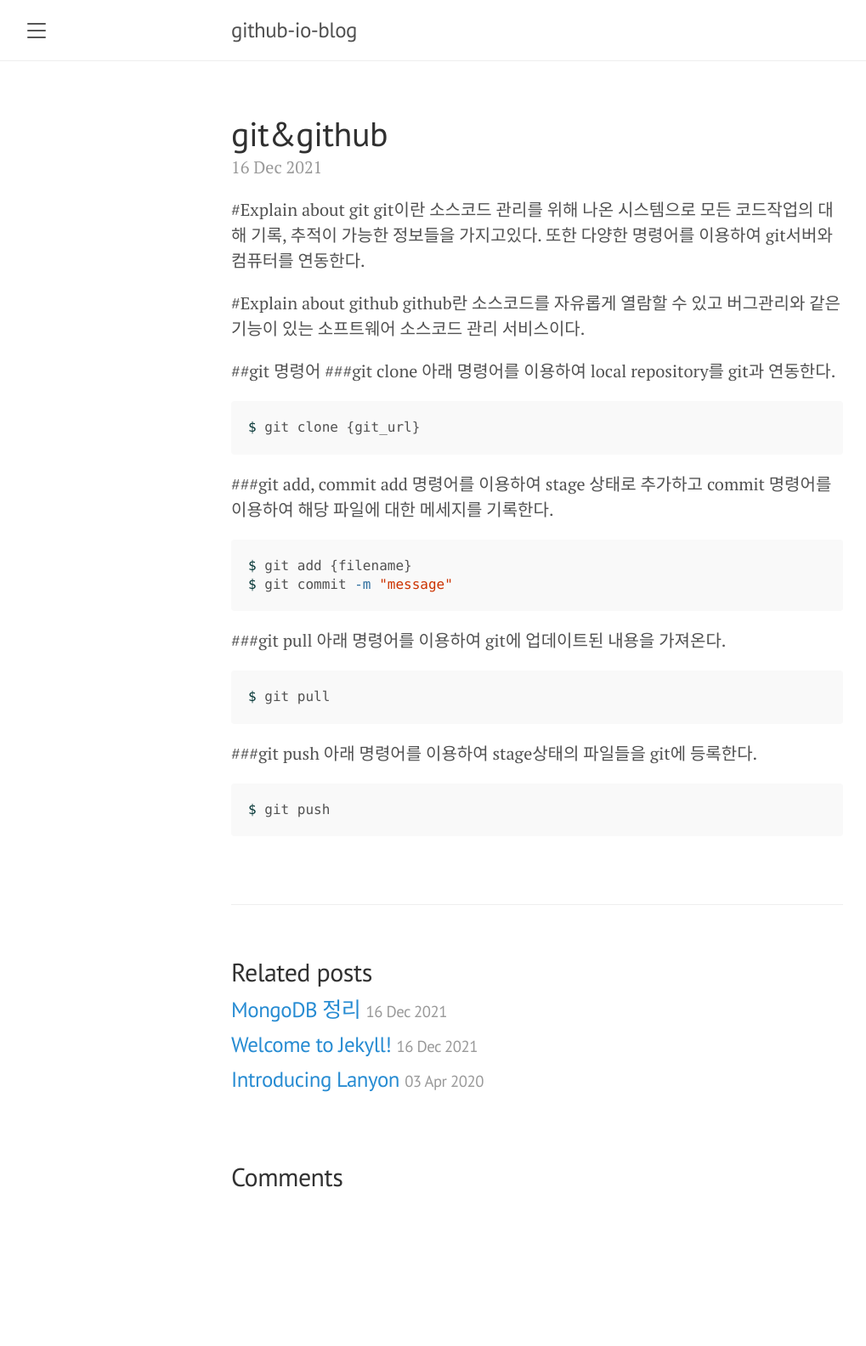
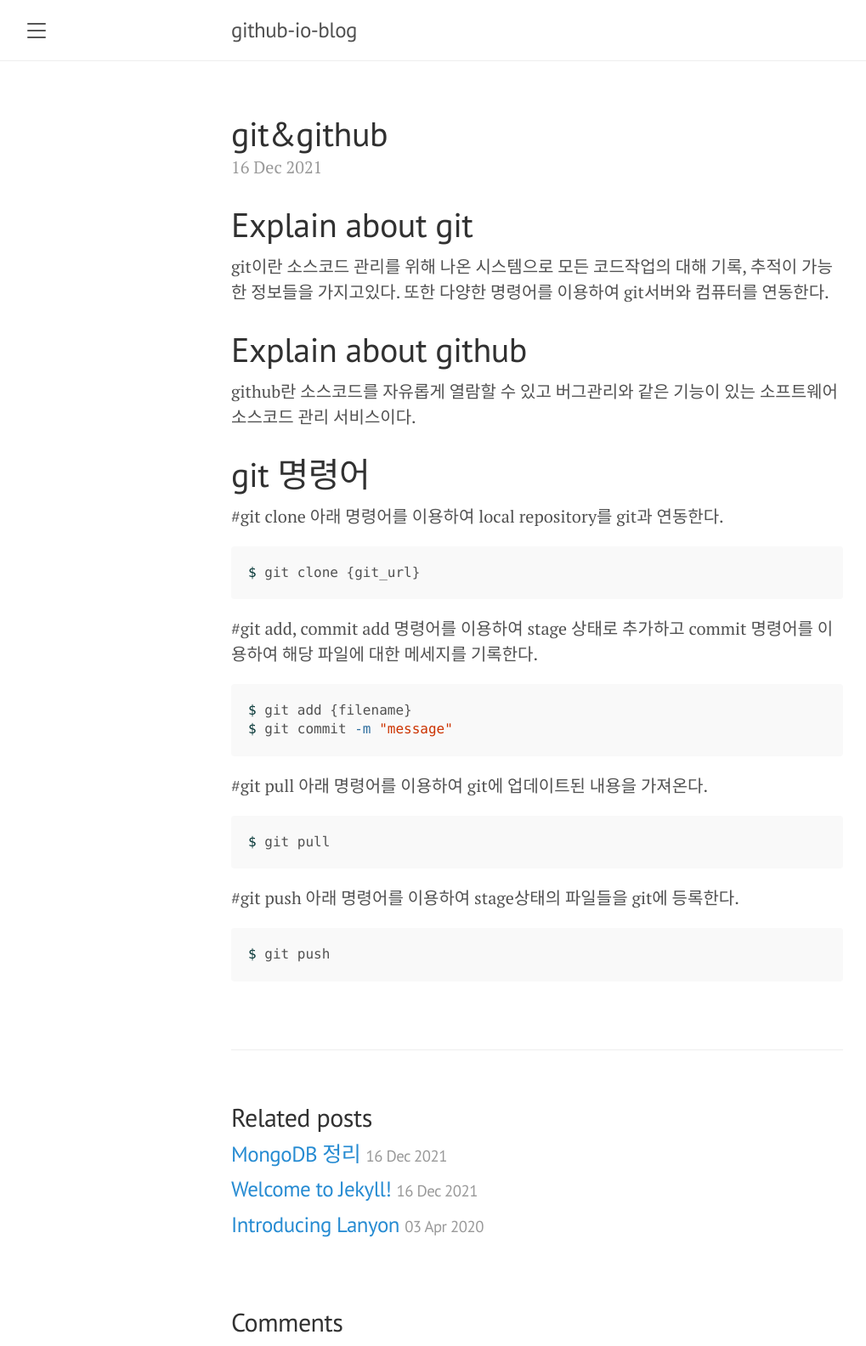
Before and after one commit to sentryc0201/sentryc0201.github.io, a Jekyll site: the page built from _posts/2021-12-16-git&github.md, in a window 1280 px wide. Shown: the whole page at 85% size, without its empty margins (8-1027 px from the left). Built offline with Jekyll 4.4.1, drawn with Linux system fonts in a browser that asks for light colours; comment, search, counter and statistics services are not loaded; before the commit the page ends 1414 px from its top, so only the background shows below that.

````diff
--- a/_posts/2021-12-16-git&github.md
+++ b/_posts/2021-12-16-git&github.md
@@ -6,30 +6,33 @@ categories: jekyll update
 comments: true
 ---
 
-#Explain about git
+Explain about git
+===
 git이란 소스코드 관리를 위해 나온 시스템으로 모든 코드작업의 대해 기록, 추적이 가능한 정보들을 가지고있다. 또한 다양한 명령어를 이용하여 git서버와 컴퓨터를 연동한다.
 
-#Explain about github
+Explain about github
+===
 github란 소스코드를 자유롭게 열람할 수 있고 버그관리와 같은 기능이 있는 소프트웨어 소스코드 관리 서비스이다.
 
-##git 명령어
-###git clone
+git 명령어
+===
+#git clone
 아래 명령어를 이용하여 local repository를 git과 연동한다.
 ```bash
 $ git clone {git_url}
 ```
-###git add, commit
+#git add, commit
 add 명령어를 이용하여 stage 상태로 추가하고 commit 명령어를 이용하여 해당 파일에 대한 메세지를 기록한다.
 ```bash
 $ git add {filename}
 $ git commit -m "message"
 ```
-###git pull
+#git pull
 아래 명령어를 이용하여 git에 업데이트된 내용을 가져온다.
 ```bash
 $ git pull
 ```
-###git push
+#git push
 아래 명령어를 이용하여 stage상태의 파일들을 git에 등록한다.
 ```bash
 $ git push
````
